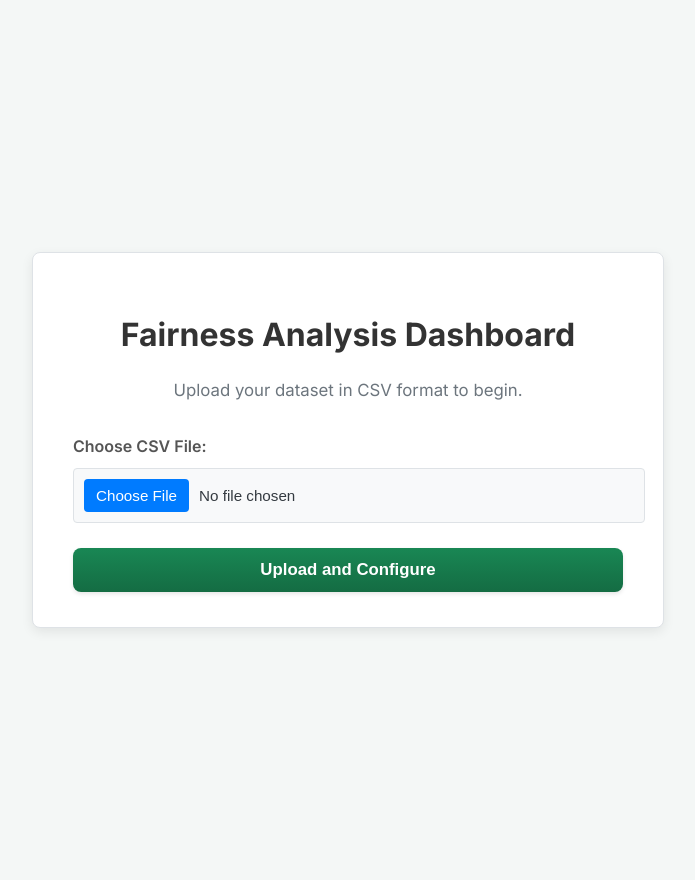
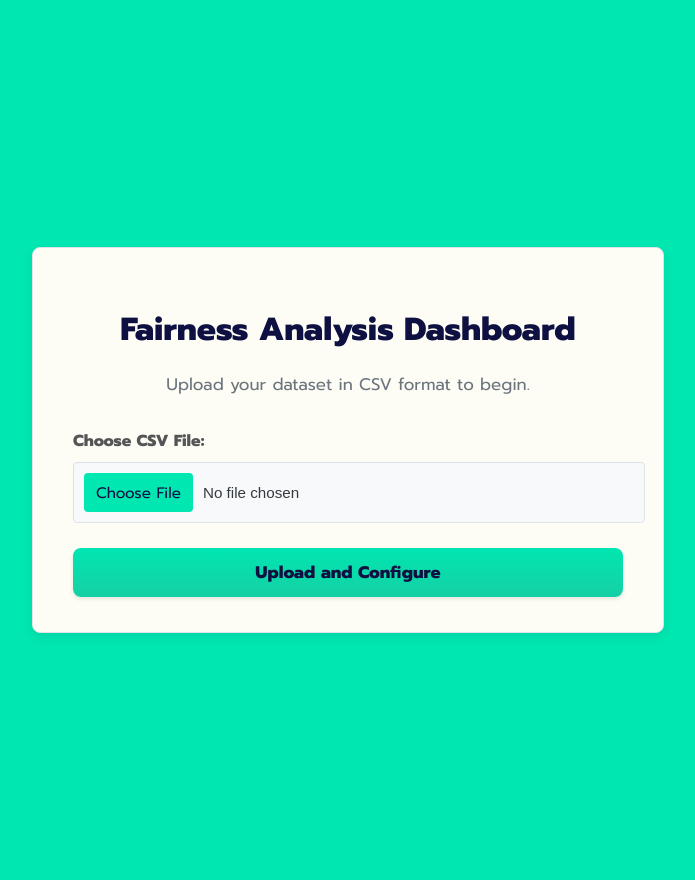
Before and after one commit to responsibleIT/responsible_dashboard, a Flask app: page /dashboard in a window 1280 px wide. Shown: the whole page, without its empty margins (292-987 px from the left). Run offline with Flask 3, Linux system fonts and the light colour scheme.

Commit message:
fairness dashboard
bevat fonts, kleur aanpassingen en wat style-related bug fixes

```diff
--- a/Fairness-Dashboard/Fairness-Dashboard/flask_ml/static/css/style.css
+++ b/Fairness-Dashboard/Fairness-Dashboard/flask_ml/static/css/style.css
@@ -1,5 +1,4 @@
 body {
-    background-color: #f8f9fa;
     font-family: 'Segoe UI', Tahoma, Geneva, Verdana, sans-serif;
 }
 
--- a/Fairness-Dashboard/Fairness-Dashboard/flask_ml/templates/index.html
+++ b/Fairness-Dashboard/Fairness-Dashboard/flask_ml/templates/index.html
@@ -1,30 +1,48 @@
 <!DOCTYPE html>
 <html lang="en">
   <head>
-    <meta charset="UTF-8">
-    <meta name="viewport" content="width=device-width, initial-scale=1.0">
+    <meta charset="UTF-8" />
+    <meta name="viewport" content="width=device-width, initial-scale=1.0" />
     <title>Upload Dataset - Fairness Dashboard</title>
-    <link href="https://fonts.googleapis.com/css2?family=Inter:wght@400;600;700&display=swap" rel="stylesheet">
     <style>
+      @font-face {
+        font-family: prompt;
+        src: url(../static/fonts/prompt-extraBold.ttf) format("truetype");
+        font-weight: 800;
+      }
+
+      @font-face {
+        font-family: prompt;
+        src: url(../static/fonts/prompt.ttf) format("truetype");
+        font-weight: 400;
+      }
       :root {
+        --watts-primary: #00e7b2;
+        --watts-primary-dark: #02bd91;
+        --watts-primary-alt: #16cfa4;
+        --watts-secondary: #0e1042;
+        --watts-secondary-light: #212579;
+        --watts-tertiary: #fdfdf6;
+
         --primary-color: #007bff;
         --primary-light: #e7f3ff;
         --secondary-color: #6c757d;
-            --success-color: #198754;
+        --success-color: var(--watts-primary);
         --warning-color: #ffc107;
+        --info-color: var(--watts-secondary);
         --danger-color: #dc3545;
         --light-gray: #f8f9fa;
         --medium-gray: #dee2e6;
         --dark-gray: #6c757d;
         --text-color: #343a40;
-            --card-bg: #ffffff;
-            --body-bg: #f4f7f6;
+        --card-bg: var(--watts-tertiary);
+        --body-bg: var(--watts-primary);
         --border-radius: 8px;
         --box-shadow: 0 4px 12px rgba(0, 0, 0, 0.08);
-            --font-family-sans-serif: 'Inter', sans-serif;
+        --font-family: prompt, sans-serif;
       }
       body {
-            font-family: var(--font-family-sans-serif);
+        font-family: var(--font-family);
         line-height: 1.6;
         padding: 40px 20px; /* More vertical padding */
         background-color: var(--body-bg);
@@ -48,7 +66,7 @@
       }
       h1 {
         text-align: center;
-            color: #333;
+        color: var(--watts-secondary);
         margin-bottom: 15px;
         font-weight: 700;
       }
@@ -80,21 +98,27 @@
       input[type="file"]::file-selector-button {
         margin-right: 10px;
         border: none;
-            background: var(--primary-color);
+        background: var(--watts-primary);
         padding: 8px 12px;
         border-radius: 4px;
-            color: #fff;
+        color: var(--watts-secondary);
         cursor: pointer;
-            transition: background-color .2s ease-in-out;
+        transition: background-color 0.2s ease-in-out;
+        font-family: prompt;
       }
+      input[type="file"]:hover::file-selector-button,
       input[type="file"]::file-selector-button:hover {
-            background: #0056b3;
+        background: var(--watts-primary-alt);
       }
 
       button {
         padding: 12px 25px;
-            background: linear-gradient(to bottom, var(--success-color), #146c43); /* Green gradient */
-            color: white;
+        background: linear-gradient(
+          to bottom,
+          var(--success-color),
+          #16cfa4
+        ); /* Green gradient */
+        color: var(--watts-secondary);
         border: none;
         border-radius: var(--border-radius);
         cursor: pointer;
@@ -102,17 +126,42 @@
         font-weight: 600;
         transition: background 0.3s ease;
         width: 100%; /* Full width button */
-            box-shadow: 0 2px 4px rgba(0,0,0,0.1);
+        box-shadow: 0 2px 4px rgba(0, 0, 0, 0.1);
+        font-family: inherit;
       }
       button:hover {
-            background: linear-gradient(to bottom, #146c43, #0f5132);
+        background: linear-gradient(
+          to bottom,
+          var(--watts-primary),
+          var(--watts-primary-dark)
+        );
       }
       /* Flash Messages Styling */
-        .flash-container { margin-bottom: 20px; }
-        .flash { padding: 12px 15px; border-radius: 4px; border: 1px solid transparent; font-size: 0.95rem; text-align: left;}
-        .flash.error { background-color: #f8d7da; color: #721c24; border-color: #f5c6cb; }
-        .flash.warning { background-color: #fff3cd; color: #856404; border-color: #ffeeba; }
-        .flash.info { background-color: #d1ecf1; color: #0c5460; border-color: #bee5eb; }
+      .flash-container {
+        margin-bottom: 20px;
+      }
+      .flash {
+        padding: 12px 15px;
+        border-radius: 4px;
+        border: 1px solid transparent;
+        font-size: 0.95rem;
+        text-align: left;
+      }
+      .flash.error {
+        background-color: #f8d7da;
+        color: #721c24;
+        border-color: #f5c6cb;
+      }
+      .flash.warning {
+        background-color: #fff3cd;
+        color: #856404;
+        border-color: #ffeeba;
+      }
+      .flash.info {
+        background-color: #d1ecf1;
+        color: #0c5460;
+        border-color: #bee5eb;
+      }
     </style>
   </head>
   <body>
@@ -122,20 +171,21 @@
 
       <!-- Flash messages -->
       <div class="flash-container">
-            {% with messages = get_flashed_messages(with_categories=true) %}
-                {% if messages %}
-                    {% for category, message in messages %}
+        {% with messages = get_flashed_messages(with_categories=true) %} {% if
+        messages %} {% for category, message in messages %}
         <div class="flash {{ category }}">{{ message }}</div>
-                    {% endfor %}
-                {% endif %}
-            {% endwith %}
+        {% endfor %} {% endif %} {% endwith %}
       </div>
 
       {# *** CORRECTED FORM ACTION *** #}
-        <form action="{{ url_for('upload_file') }}" method="post" enctype="multipart/form-data">
+      <form
+        action="{{ url_for('upload_file') }}"
+        method="post"
+        enctype="multipart/form-data"
+      >
         <div>
           <label for="file">Choose CSV File:</label>
-                <input type="file" name="file" id="file" accept=".csv" required>
+          <input type="file" name="file" id="file" accept=".csv" required />
         </div>
         <div>
           <button type="submit">Upload and Configure</button>
```
Also changed, not shown: Fairness-Dashboard/Fairness-Dashboard/flask_ml/templates/configure.html (+30 -12 lines), Fairness-Dashboard/Fairness-Dashboard/flask_ml/templates/landing.html (+53 -20 lines), Fairness-Dashboard/Fairness-Dashboard/flask_ml/templates/onboarding.html (+28 -10 lines), Fairness-Dashboard/Fairness-Dashboard/flask_ml/templates/results.html (+46 -29 lines), Fairness-Dashboard/Fairness-Dashboard/flask_ml/static/fonts/prompt-extraBold.ttf (added), Fairness-Dashboard/Fairness-Dashboard/flask_ml/static/fonts/prompt.ttf (added). Lines whose indentation alone changed are shown as unchanged.
